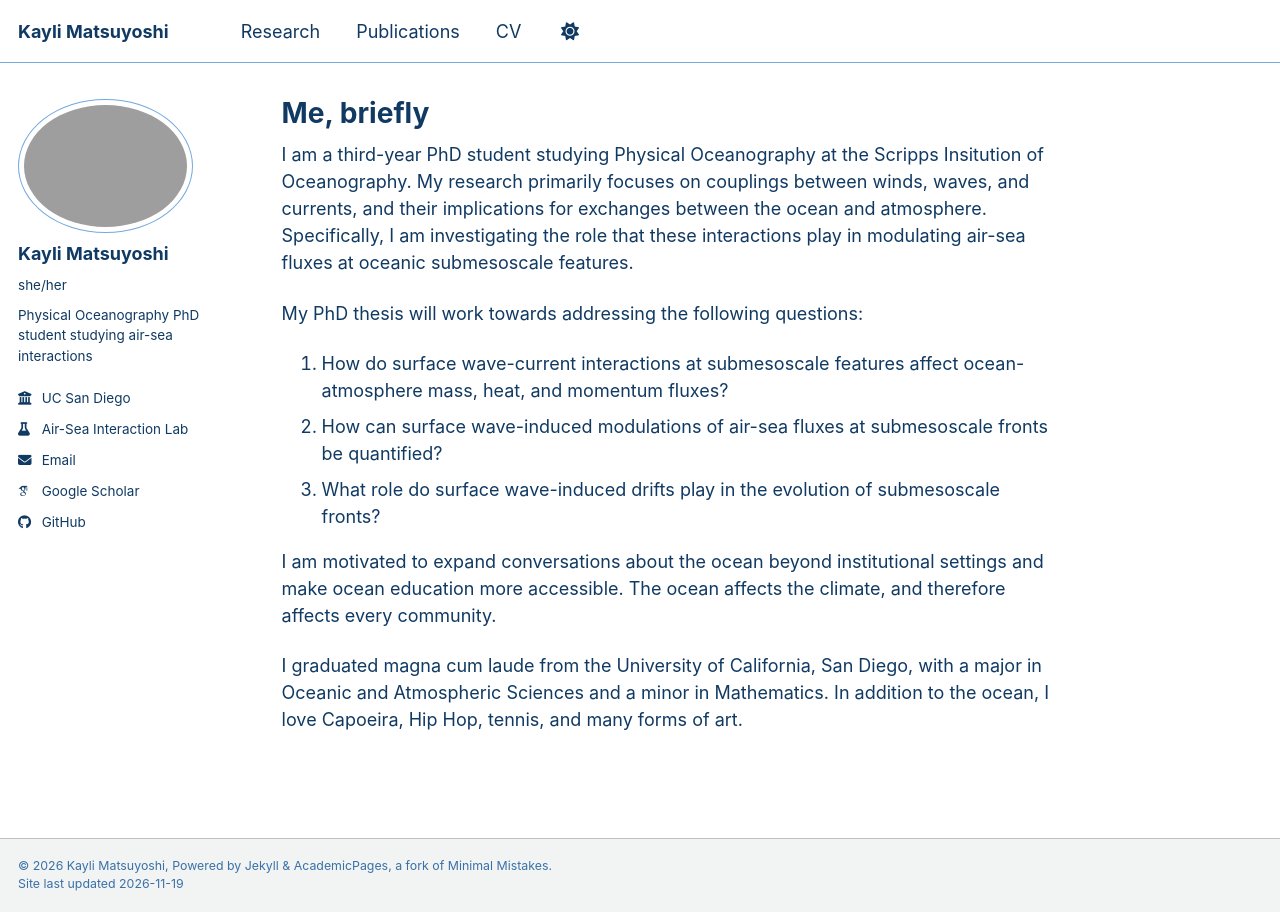
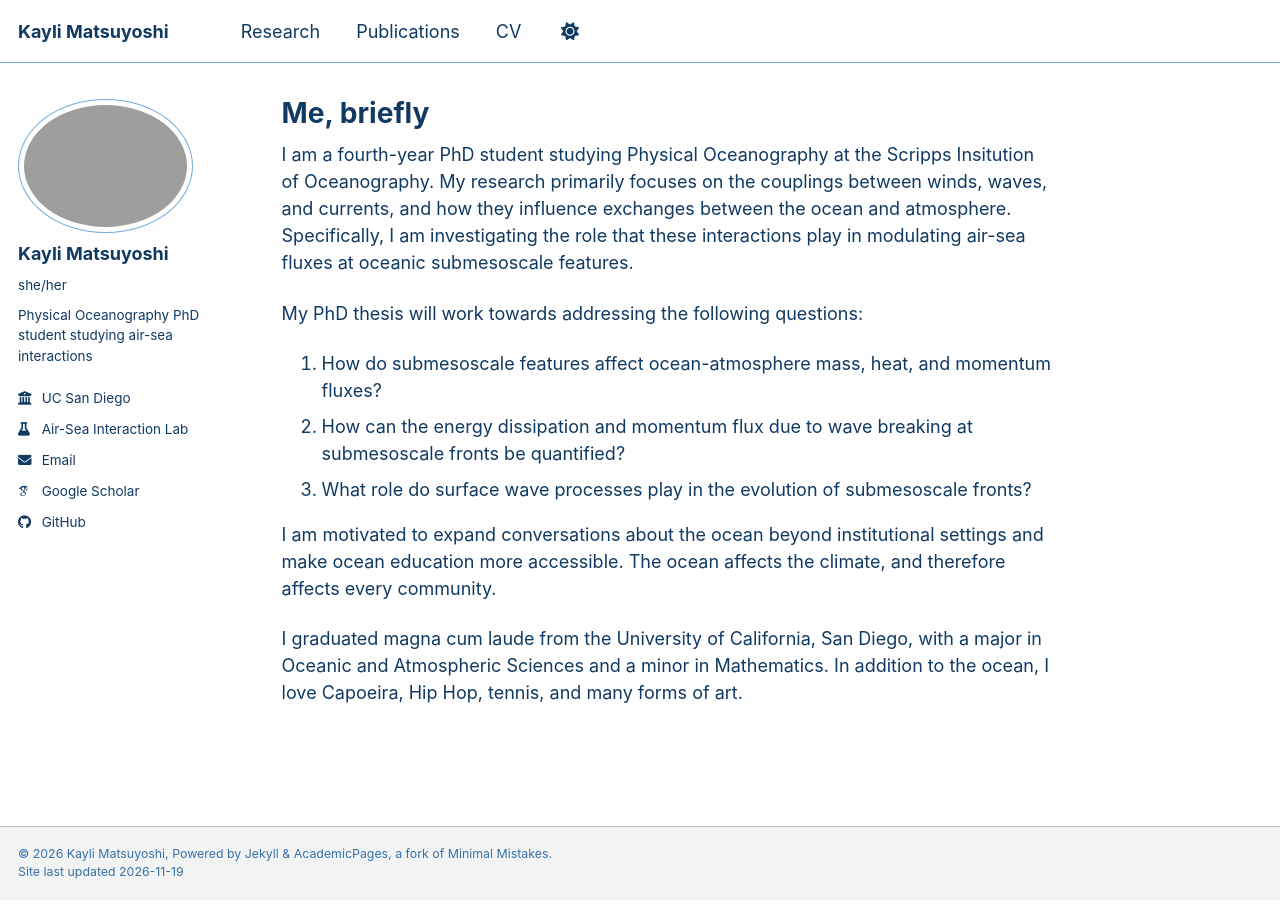
Before and after one commit to kmatsuyo/kmatsuyo.github.io, a Jekyll site: the page built from _pages/about.md, in a window 1280 px wide. Built offline with Jekyll 4.4.1, drawn with Linux system fonts in a browser that asks for light colours; some web fonts are replaced; a script bundle is joined from its source files by our own code; library files that are not in the unit come from our copies.

Commit message:
Revise PhD status and research focus in about.md
Updated the year of PhD study and refined research focus statements. Revised thesis questions for clarity and specificity.

```diff
--- a/_pages/about.md
+++ b/_pages/about.md
@@ -7,12 +7,12 @@ redirect_from:
   - /about.html
 ---
 
-I am a third-year PhD student studying Physical Oceanography at the Scripps Insitution of Oceanography. My research primarily focuses on couplings between winds, waves, and currents, and their implications for exchanges between the ocean and atmosphere. Specifically, I am investigating the role that these interactions play in modulating air-sea fluxes at oceanic submesoscale features.
+I am a fourth-year PhD student studying Physical Oceanography at the Scripps Insitution of Oceanography. My research primarily focuses on the couplings between winds, waves, and currents, and how they influence exchanges between the ocean and atmosphere. Specifically, I am investigating the role that these interactions play in modulating air-sea fluxes at oceanic submesoscale features.
 
 My PhD thesis will work towards addressing the following questions:
-1. How do surface wave-current interactions at submesoscale features affect ocean-atmosphere mass, heat, and momentum fluxes?
-2. How can surface wave-induced modulations of air-sea fluxes at submesoscale fronts be quantified?
-3. What role do surface wave-induced drifts play in the evolution of submesoscale fronts?
+1. How do submesoscale features affect ocean-atmosphere mass, heat, and momentum fluxes?
+2. How can the energy dissipation and momentum flux due to wave breaking at submesoscale fronts be quantified?
+3. What role do surface wave processes play in the evolution of submesoscale fronts?
 
 I am motivated to expand conversations about the ocean beyond institutional settings and make ocean education more accessible. The ocean affects the climate, and therefore affects every community.
 
```
